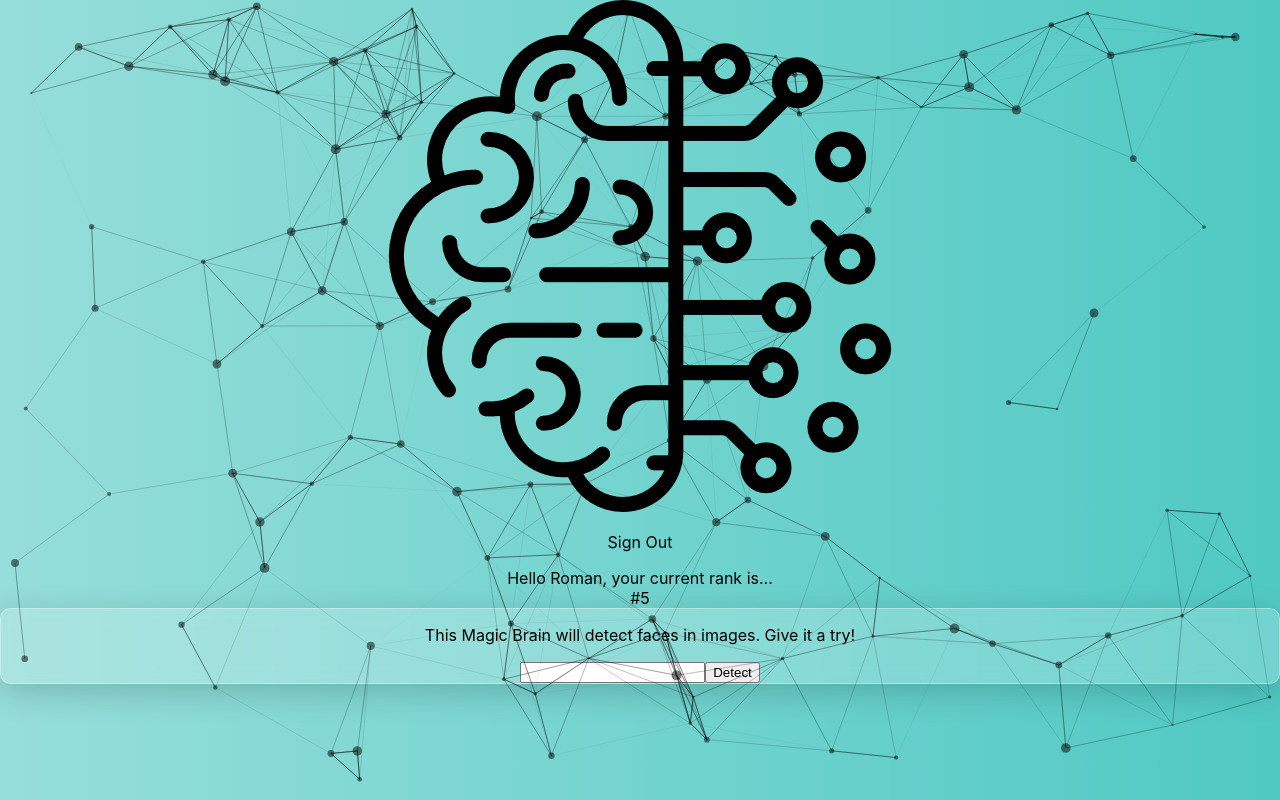
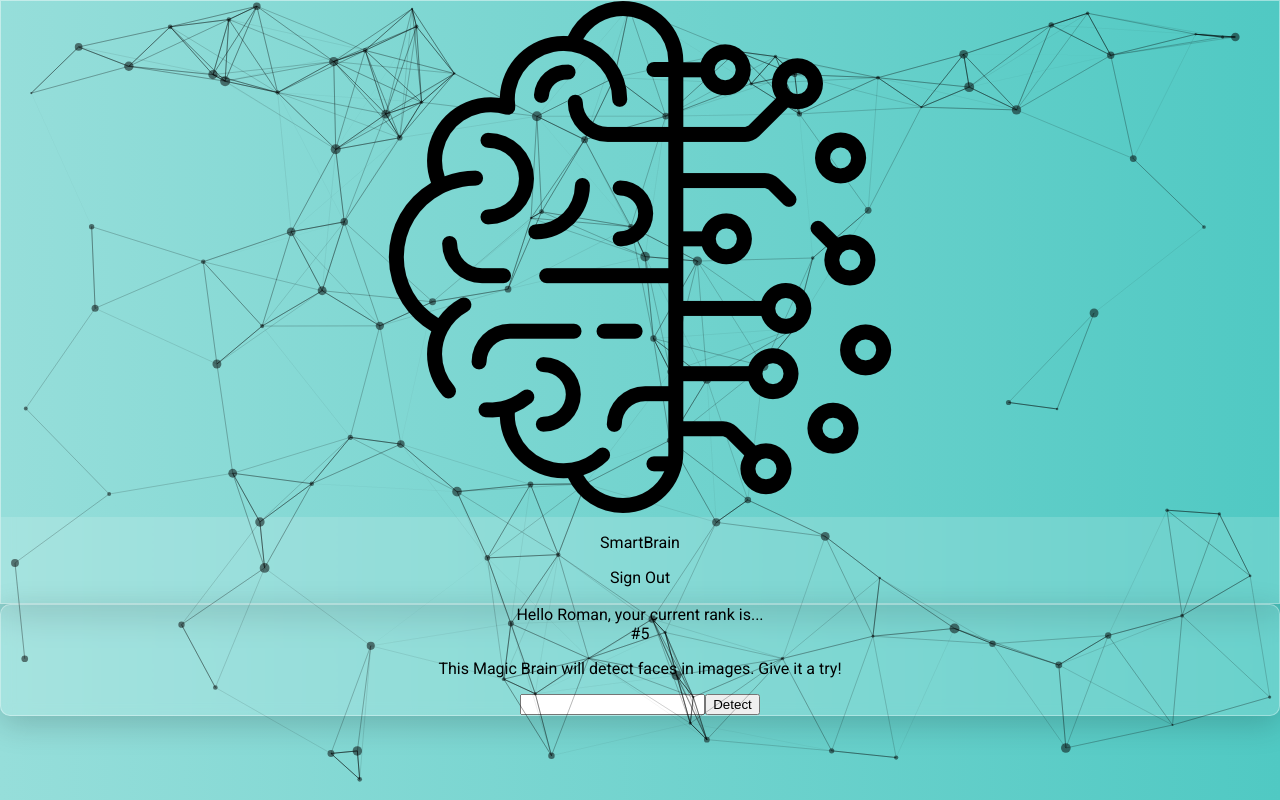
Before and after one commit to romanmuzikantov/face_recognition_app, a React (Create React App) app: page / in a window 1280 px wide. Built offline with nearby package versions, Linux system fonts and the light colour scheme; the HTML template or start-up script is replaced by a standard one.

Commit message:
redeisgning some parts of the app

```diff
--- a/src/App.css
+++ b/src/App.css
@@ -1,6 +1,11 @@
+@import url('https://fonts.googleapis.com/css2?family=Roboto&display=swap');
+
 .App {
   text-align: center;
   height: 100%;
+  font-family: 'Roboto', sans-serif;
+  -moz-osx-font-smoothing: grayscale;
+  -webkit-font-smoothing: antialiased;
 }
 
 .App-logo {
--- a/src/App.tsx
+++ b/src/App.tsx
@@ -29,12 +29,9 @@ class App extends Component {
 
   render() {
     return (
-      <div className="App flex flex-column">
+      <div className="App flex flex-column" style={{gap: '24px'}}>
         <Navigation />
-        <div className='flex flex-column' style={{gap: '24px', flex: '1'}}>
-          <Rank />
-          <ImageLinkForm onInputChange={this.onInputChange} onFormSubmit={this.onFormSubmit} />
-        </div>
+        <ImageLinkForm onInputChange={this.onInputChange} onFormSubmit={this.onFormSubmit} />
         <CustomParticles />
       </div>
     );
--- a/src/components/ImageLinkForm/ImageLinkForm.css
+++ b/src/components/ImageLinkForm/ImageLinkForm.css
@@ -1,7 +1,7 @@
 .form-card {
-    background: rgba( 255, 255, 255, 0.2 );
-    backdrop-filter: blur( 7.5px );
-    -webkit-backdrop-filter: blur( 7.5px );
+    background: rgba( 255, 255, 255, 0.15 );
+    backdrop-filter: blur( 7px );
+    -webkit-backdrop-filter: blur( 7px );
     box-shadow: 0 8px 32px 0 rgba( 0, 0, 0, 0.18 );
     border-radius: 10px;
     border: 1px solid rgba( 255, 255, 255, 0.35 );
--- a/src/components/ImageLinkForm/ImageLinkForm.tsx
+++ b/src/components/ImageLinkForm/ImageLinkForm.tsx
@@ -1,5 +1,6 @@
 import React, { BaseSyntheticEvent } from "react";
 import './ImageLinkForm.css'
+import Rank from "../Rank/Ranks";
 
 interface ImageLinkFormProps {
     onInputChange: (event: BaseSyntheticEvent) => void
@@ -8,10 +9,13 @@ interface ImageLinkFormProps {
 
 const ImageLinkForm = ({ onInputChange, onFormSubmit }: ImageLinkFormProps) => {
     return (
-        <div className="w-50 pa4 center z-9999 ba b--black form-card">
-            <p className="f4 mt0 mb4">
-                {'This Magic Brain will detect faces in images. Give it a try!'}
-            </p>
+        <div className="w-50-l w-90-ns pa4 center z-9999 form-card">
+            <div className="flex flex-column" style={{gap: '24px'}}>
+                <Rank />
+                <p className="f4 mt0 mb4">
+                    {'This Magic Brain will detect faces in images. Give it a try!'}
+                </p>
+            </div>
             <div className="flex items-center justify-center" style={{gap: '0.8rem'}}>
                 <input type="text" className="w-70 f4 pa2 center" onChange={onInputChange}/>
                 <button className="w-30 grow f4 link pv2 dib black br2 ph4 bg-washed-green pointer outline-0 ba border-color hover-near-white bg-animate hover-bg-near-black"
--- a/src/components/Navigation/Navigation.css
+++ b/src/components/Navigation/Navigation.css
@@ -3,3 +3,11 @@
     background: -webkit-linear-gradient(to right, #96DEDA, #50C9C3);  /* Chrome 10-25, Safari 5.1-6 */
     background: linear-gradient(to right, #96DEDA, #50C9C3); /* W3C, IE 10+/ Edge, Firefox 16+, Chrome 26+, Opera 12+, Safari 7+ */
 }
+
+.navigation {
+    background: rgba( 255, 255, 255, 0.15 );
+    backdrop-filter: blur( 7px );
+    -webkit-backdrop-filter: blur( 7px );
+    box-shadow: 0 8px 32px 0 rgba( 0, 0, 0, 0.18 );
+    border: 1px solid rgba( 255, 255, 255, 0.35 );
+}
--- a/src/components/Navigation/Navigation.tsx
+++ b/src/components/Navigation/Navigation.tsx
@@ -5,10 +5,13 @@ import './Navigation.css';
 
 const Navigation = () => {
 	return (
-		<nav className="flex justify-between items-center pa4 z-9999">
-			<Tilt className="w3 h3 tilt shadow-2 flex items-center justify-center pa2 outline background" perspective={250} tiltMaxAngleX={35} tiltMaxAngleY={35}>
-				<img src={Brain}></img>
-			</Tilt>
+		<nav className="flex justify-between items-center z-9999 navigation pt3-l pb3-l pt2-ns pb2-ns pl4 pr4">
+			<div className="flex items-center" style={{gap: '24px'}}>
+				<Tilt className="w3 h3 tilt shadow-2 flex items-center justify-center pa2 outline background" perspective={250} tiltMaxAngleX={35} tiltMaxAngleY={35}>
+					<img src={Brain}></img>
+				</Tilt>
+				<p className="f3 ma0">{'SmartBrain'}</p>
+			</div>
 			<p className="f4 black link pa3 pointer outline br2 ma0 bg-animate hover-bg-white-80 shadow-hover">Sign Out</p>
 		</nav>
 	)
--- a/src/components/Rank/Ranks.tsx
+++ b/src/components/Rank/Ranks.tsx
@@ -3,10 +3,10 @@ import React from "react";
 const Rank = () => {
     return (
         <div className="z-9999">
-            <div className="near-white f3">
+            <div className="near-black f3">
                 {'Hello Roman, your current rank is...'}
             </div>
-            <div className="near-white f1">
+            <div className="near-black f1">
                 {'#5'}
             </div>
         </div>
```
